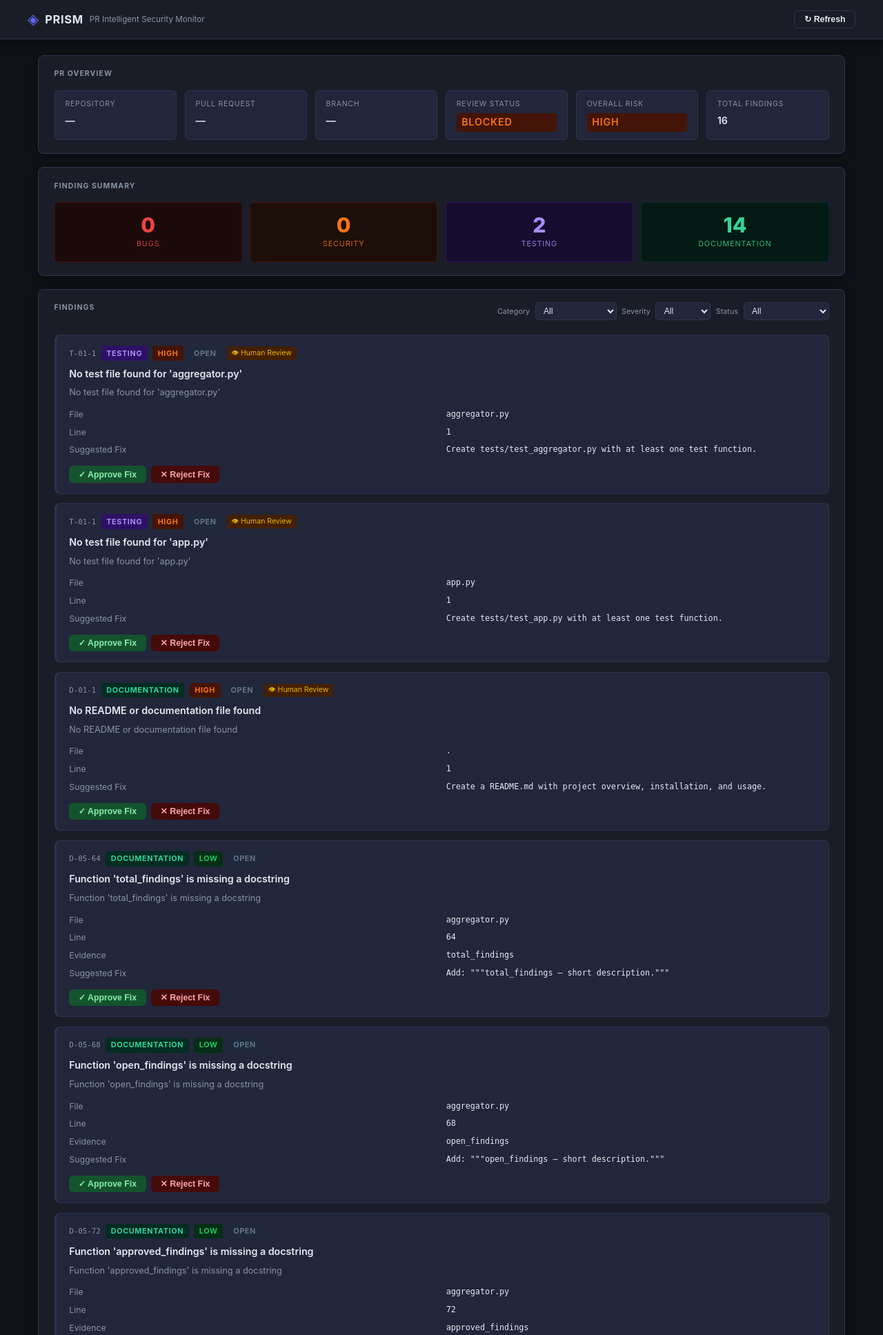
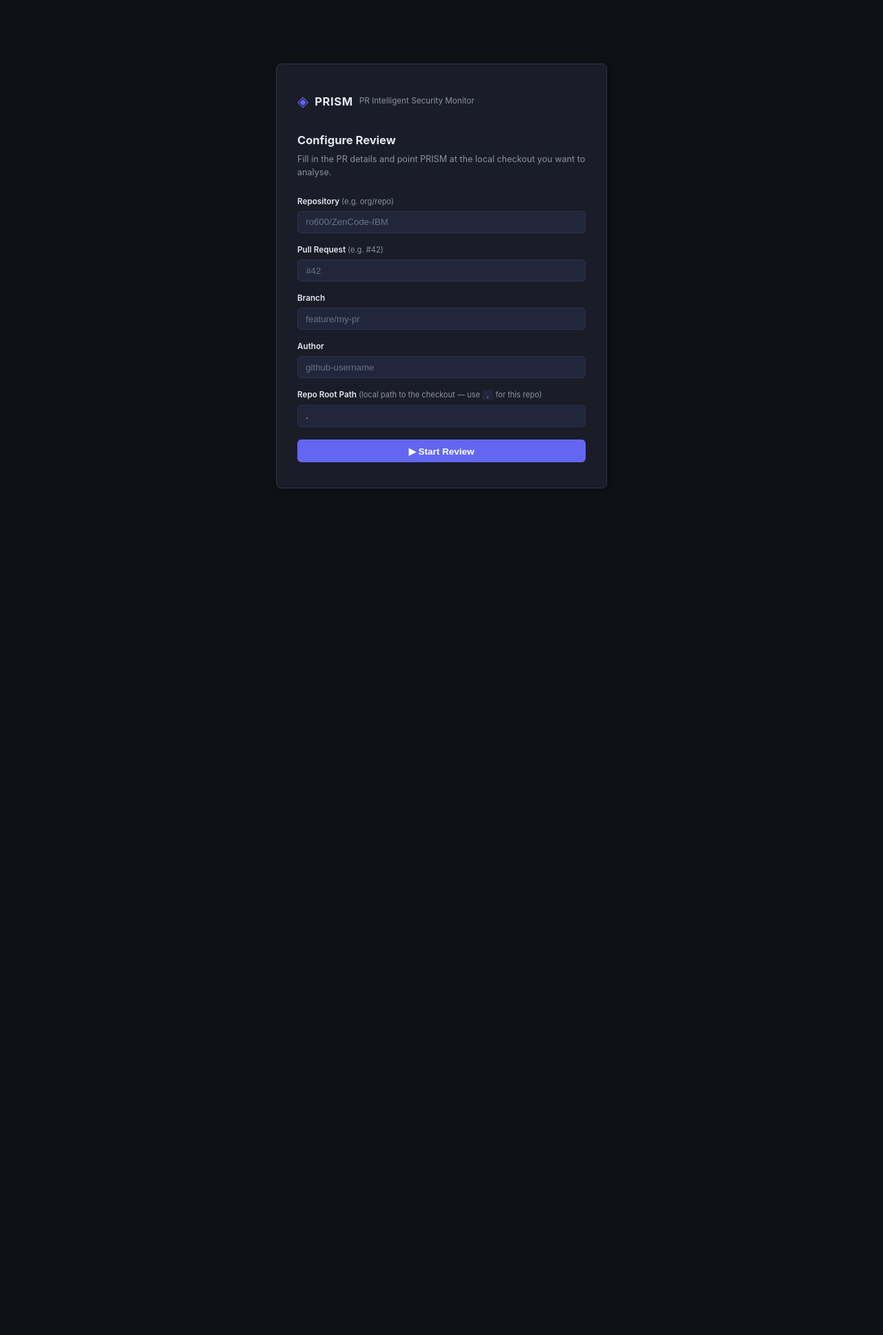
Before and after one commit to ro600/ZenCode-IBM, a Flask app: page / in a window 1280 px wide. Shown: the top 1935 px of the page at 69% size. After the commit the page ends 708 px from the top, so only its background shows below. Run offline with Flask 3, Linux system fonts and the light colour scheme.

Commit message:
feat: add setup form so anyone can configure the review without editing files

```diff
--- a/prism/dashboard/app.py
+++ b/prism/dashboard/app.py
@@ -21,7 +21,7 @@ import os
 from pathlib import Path
 from typing import Any
 
-from flask import Flask, jsonify, render_template, abort
+from flask import Flask, jsonify, render_template, abort, request
 
 from prism.dashboard.aggregator import Aggregator, DashboardState, PRMetadata
 from prism.models import Finding, FindingStatus, Category, Severity
@@ -67,11 +67,13 @@ def create_app(
     _pr = pr_metadata or PRMetadata()
 
     # In-memory state — rebuilt on demand or on startup
-    _state: dict[str, Any] = {"dashboard": None}
+    _state: dict[str, Any] = {"dashboard": None, "repo_root": repo_root, "pr": _pr}
 
     def _build_state() -> DashboardState:
         from prism.models import ReviewResult
-        agg = Aggregator(pr=_pr)
+        current_pr   = _state["pr"]
+        current_root = _state["repo_root"]
+        agg = Aggregator(pr=current_pr)
 
         # Run all four agents and wrap their findings into ReviewResult objects
         for agent_name, scan_fn in [
@@ -80,7 +82,7 @@ def create_app(
             ("TestAgent", test_scan),
             ("DocAgent",  doc_scan),
         ]:
-            raw = scan_fn(repo_root)
+            raw = scan_fn(current_root)
             result = ReviewResult(reviewer=agent_name)
             for f in raw:
                 # Map agent Finding -> prism Finding
@@ -149,6 +151,29 @@ def create_app(
     # API — finding actions                                              #
     # ---------------------------------------------------------------- #
 
+    # ---------------------------------------------------------------- #
+    # API — configure                                                    #
+    # ---------------------------------------------------------------- #
+
+    @app.route("/api/configure", methods=["POST"])
+    def api_configure():
+        """Accept new PR config from the setup form and rebuild state."""
+        body = request.get_json(force=True, silent=True) or {}
+        new_root = Path(body.get("repo_root", ".")).resolve()
+        if not new_root.is_dir():
+            return jsonify({"error": f"Path not found: {new_root}"}), 400
+
+        _state["repo_root"] = new_root
+        _state["pr"] = PRMetadata(
+            repository=body.get("repository", ""),
+            pull_request=body.get("pull_request", ""),
+            branch=body.get("branch", ""),
+            author=body.get("author", ""),
+        )
+        _state["dashboard"] = None   # force rebuild on next request
+        state = _build_state()
+        return jsonify(state.to_dict())
+
     @app.route("/api/findings/<finding_id>/approve", methods=["POST"])
     def api_approve(finding_id: str):
         """Approve a finding (mark fix as accepted)."""
--- a/prism/dashboard/static/dashboard.css
+++ b/prism/dashboard/static/dashboard.css
@@ -323,3 +323,104 @@ body {
 .result-item-wide { grid-column: 1 / -1; flex-direction: row; align-items: center; justify-content: space-between; }
 .result-label { font-size: .7rem; color: var(--muted); text-transform: uppercase; letter-spacing: .07em; }
 .result-value { font-size: 1.3rem; font-weight: 700; }
+
+/* ── Setup / config screen ───────────────────────────────────── */
+#setup-screen {
+  min-height: 100vh;
+  display: flex;
+  align-items: center;
+  justify-content: center;
+  padding: 2rem 1rem;
+}
+
+.setup-box {
+  background: var(--surface);
+  border: 1px solid var(--border);
+  border-radius: var(--radius);
+  box-shadow: var(--shadow);
+  padding: 2.5rem 2rem;
+  width: 100%;
+  max-width: 480px;
+}
+
+.setup-brand {
+  display: flex;
+  align-items: center;
+  gap: .6rem;
+  margin-bottom: 1.75rem;
+}
+
+.setup-title {
+  font-size: 1.1rem;
+  font-weight: 700;
+  margin-bottom: .4rem;
+}
+
+.setup-hint {
+  font-size: .84rem;
+  color: var(--muted);
+  margin-bottom: 1.5rem;
+  line-height: 1.5;
+}
+
+.field-group {
+  display: flex;
+  flex-direction: column;
+  gap: .3rem;
+  margin-bottom: 1rem;
+}
+
+.field-group label {
+  font-size: .78rem;
+  font-weight: 600;
+  color: var(--text);
+}
+
+.field-hint {
+  font-weight: 400;
+  color: var(--muted);
+  font-size: .74rem;
+}
+
+.field-group input {
+  background: var(--surface2);
+  border: 1px solid var(--border);
+  border-radius: 6px;
+  color: var(--text);
+  font-size: .88rem;
+  padding: .5rem .75rem;
+  outline: none;
+  transition: border-color .15s;
+  width: 100%;
+}
+
+.field-group input:focus { border-color: var(--accent); }
+.field-group input::placeholder { color: var(--muted); opacity: .7; }
+
+.field-group code {
+  background: var(--surface2);
+  border-radius: 3px;
+  font-size: .78rem;
+  padding: .05rem .3rem;
+}
+
+.setup-error {
+  background: #450a0a;
+  border: 1px solid var(--c-rejected);
+  border-radius: 5px;
+  color: #fca5a5;
+  font-size: .82rem;
+  margin-bottom: .75rem;
+  padding: .5rem .75rem;
+}
+
+.btn-primary {
+  background: var(--accent);
+  color: #fff;
+  width: 100%;
+  padding: .55rem;
+  font-size: .9rem;
+  margin-top: .25rem;
+}
+.btn-primary:hover { background: #4f46e5; }
+.btn-primary:disabled { opacity: .5; cursor: not-allowed; }
--- a/prism/dashboard/static/dashboard.js
+++ b/prism/dashboard/static/dashboard.js
@@ -15,8 +15,9 @@ let _state = null;   // last full DashboardState from /api/state
    Boot
 ================================================================ */
 document.addEventListener("DOMContentLoaded", () => {
-  loadState();
+  bindSetupForm();
   bindFilterListeners();
+
   document.getElementById("btn-refresh").addEventListener("click", () => {
     showLoadingMsg();
     fetch("/api/refresh", { method: "POST" })
@@ -24,7 +25,71 @@ document.addEventListener("DOMContentLoaded", () => {
       .then(data => { _state = data; render(data); })
       .catch(err => showError(err));
   });
+
+  document.getElementById("btn-reconfigure").addEventListener("click", () => {
+    showSetup();
+  });
 });
+
+/* ================================================================
+   Setup form
+================================================================ */
+function bindSetupForm() {
+  document.getElementById("setup-form").addEventListener("submit", e => {
+    e.preventDefault();
+    const btn = document.getElementById("btn-start");
+    const errEl = document.getElementById("setup-error");
+    errEl.style.display = "none";
+    btn.disabled = true;
+    btn.textContent = "Running review…";
+
+    const payload = {
+      repository:   document.getElementById("cfg-repo").value.trim(),
+      pull_request: document.getElementById("cfg-pr").value.trim(),
+      branch:       document.getElementById("cfg-branch").value.trim(),
+      author:       document.getElementById("cfg-author").value.trim(),
+      repo_root:    document.getElementById("cfg-root").value.trim() || ".",
+    };
+
+    fetch("/api/configure", {
+      method: "POST",
+      headers: { "Content-Type": "application/json" },
+      body: JSON.stringify(payload),
+    })
+      .then(r => {
+        if (!r.ok) return r.json().then(d => { throw new Error(d.error || `HTTP ${r.status}`); });
+        return r.json();
+      })
+      .then(data => {
+        _state = data;
+        showDashboard();
+        render(data);
+      })
+      .catch(err => {
+        errEl.textContent = err.message;
+        errEl.style.display = "block";
+        btn.disabled = false;
+        btn.textContent = "▶ Start Review";
+      });
+  });
+}
+
+function showSetup() {
+  document.getElementById("setup-screen").style.display = "flex";
+  document.getElementById("main-header").style.display  = "none";
+  document.getElementById("main-content").style.display = "none";
+  // reset button
+  const btn = document.getElementById("btn-start");
+  btn.disabled = false;
+  btn.textContent = "▶ Start Review";
+  document.getElementById("setup-error").style.display = "none";
+}
+
+function showDashboard() {
+  document.getElementById("setup-screen").style.display  = "none";
+  document.getElementById("main-header").style.display   = "block";
+  document.getElementById("main-content").style.display  = "flex";
+}
 
 /* ================================================================
    Data loading
--- a/prism/dashboard/templates/dashboard.html
+++ b/prism/dashboard/templates/dashboard.html
@@ -9,20 +9,65 @@
 <body>
 
 <!-- ═══════════════════════════════════════════════════════════════ -->
+<!--  SETUP SCREEN (shown first, hidden after config submitted)      -->
+<!-- ═══════════════════════════════════════════════════════════════ -->
+<div id="setup-screen">
+  <div class="setup-box">
+    <div class="setup-brand">
+      <span class="logo">◈</span>
+      <span class="brand-name">PRISM</span>
+      <span class="brand-sub">PR Intelligent Security Monitor</span>
+    </div>
+    <h2 class="setup-title">Configure Review</h2>
+    <p class="setup-hint">Fill in the PR details and point PRISM at the local checkout you want to analyse.</p>
+    <form id="setup-form" autocomplete="off">
+      <div class="field-group">
+        <label for="cfg-repo">Repository <span class="field-hint">(e.g. org/repo)</span></label>
+        <input id="cfg-repo" type="text" placeholder="ro600/ZenCode-IBM" />
+      </div>
+      <div class="field-group">
+        <label for="cfg-pr">Pull Request <span class="field-hint">(e.g. #42)</span></label>
+        <input id="cfg-pr" type="text" placeholder="#42" />
+      </div>
+      <div class="field-group">
+        <label for="cfg-branch">Branch</label>
+        <input id="cfg-branch" type="text" placeholder="feature/my-pr" />
+      </div>
+      <div class="field-group">
+        <label for="cfg-author">Author</label>
+        <input id="cfg-author" type="text" placeholder="github-username" />
+      </div>
+      <div class="field-group">
+        <label for="cfg-root">
+          Repo Root Path
+          <span class="field-hint">(local path to the checkout — use <code>.</code> for this repo)</span>
+        </label>
+        <input id="cfg-root" type="text" placeholder="." value="." />
+      </div>
+      <div id="setup-error" class="setup-error" style="display:none"></div>
+      <button type="submit" class="btn btn-primary" id="btn-start">▶ Start Review</button>
+    </form>
+  </div>
+</div>
+
+<!-- ═══════════════════════════════════════════════════════════════ -->
 <!--  HEADER                                                         -->
 <!-- ═══════════════════════════════════════════════════════════════ -->
-<header class="header">
+<header class="header" id="main-header" style="display:none">
   <div class="header-inner">
     <div class="header-brand">
       <span class="logo">◈</span>
       <span class="brand-name">PRISM</span>
       <span class="brand-sub">PR Intelligent Security Monitor</span>
     </div>
-    <button id="btn-refresh" class="btn btn-outline">↻ Refresh</button>
+    <div style="display:flex;gap:.5rem">
+      <button id="btn-reconfigure" class="btn btn-outline">⚙ Reconfigure</button>
+      <button id="btn-refresh" class="btn btn-outline">↻ Refresh</button>
+    </div>
   </div>
 </header>
 
-<main class="page">
+<main class="page" id="main-content" style="display:none">
 
   <!-- ─────────────────────────────────────────────────────────── -->
   <!--  PR OVERVIEW                                                 -->
```
